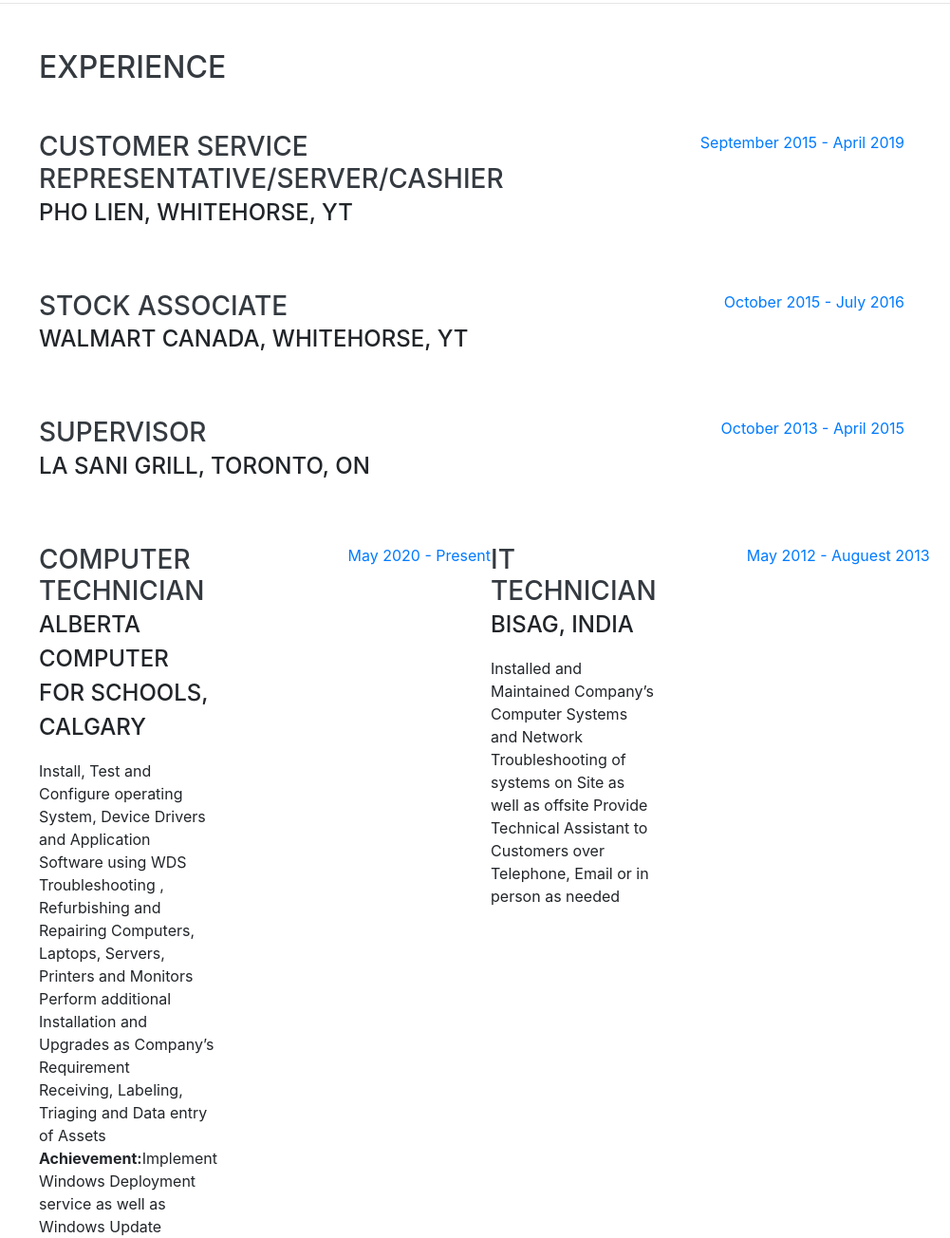
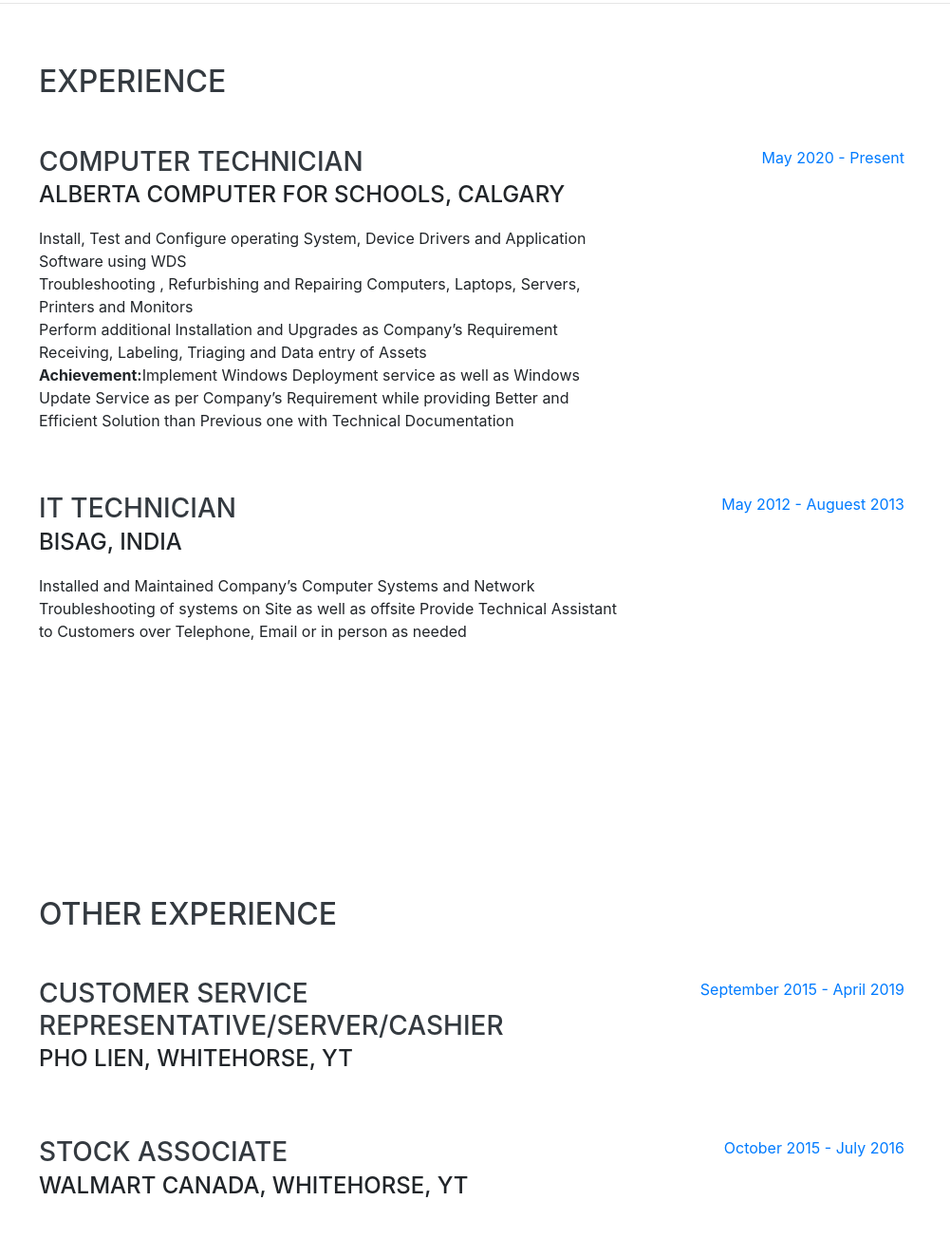
Before and after one commit to ankitpatel710/ankitpatel710.github.io, a website with bundled scripts: page index.html in a window 1280 px wide. Shown: the part 2399-3703 px from the top of the page at 95% size, without its empty margins (279-1280 px from the left). Built offline with nearby package versions, Linux system fonts and the light colour scheme; a web font is replaced by a local one.

Commit message:
Update index.html

```diff
--- a/index.html
+++ b/index.html
@@ -295,44 +295,10 @@
           >
             <div class="resume-content">
               <h3 class="mb-0">
-                Customer Service Representative/Server/Cashier
+                Computer Technician
               </h3>
-              <div class="subheading mb-3">Pho Lien, Whitehorse, YT</div>
-            </div>
-            <div class="resume-date text-md-right">
-              <span class="text-primary">September 2015 - April 2019</span>
-            </div>
-          </div>
-
-          <div
-            class="resume-item d-flex flex-column flex-md-row justify-content-between mb-5"
-          >
-            <div class="resume-content">
-              <h3 class="mb-0">Stock Associate</h3>
-              <div class="subheading mb-3">Walmart Canada, Whitehorse, YT</div>
-            </div>
-            <div class="resume-date text-md-right">
-              <span class="text-primary">October 2015 - July 2016</span>
-            </div>
-          </div>
-          <div
-            class="resume-item d-flex flex-column flex-md-row justify-content-between mb-5"
-          >
-            <div class="resume-content">
-              <h3 class="mb-0">Supervisor</h3>
-              <div class="subheading mb-3">La Sani Grill, Toronto, ON</div>
-            </div>
-            <div class="resume-date text-md-right">
-              <span class="text-primary">October 2013 - April 2015</span>
-            </div>
-          </div>
-            <div
-            class="resume-item d-flex flex-column flex-md-row justify-content-between mb-5"
-          >
-           <div class="resume-content">
-              <h3 class="mb-0">Computer Technician </h3>
               <div class="subheading mb-3">Alberta Computer for Schools, Calgary</div>
-              <p>
+			   <p>
                 Install, Test and Configure operating System, Device Drivers and Application Software using WDS <br>
 				Troubleshooting , Refurbishing and Repairing Computers, Laptops, Servers, Printers and Monitors <br>
 				Perform additional Installation and Upgrades as Company’s Requirement <br>
@@ -344,13 +310,15 @@
             <div class="resume-date text-md-right">
               <span class="text-primary">May 2020 - Present</span>
             </div>
-			<div
+          </div>
+
+          <div
             class="resume-item d-flex flex-column flex-md-row justify-content-between mb-5"
           >
-           <div class="resume-content">
-              <h3 class="mb-0">IT Technician </h3>
+            <div class="resume-content">
+              <h3 class="mb-0">IT Technician</h3>
               <div class="subheading mb-3">BISAG, India</div>
-              <p>
+			   <p>
                 Installed and Maintained Company’s Computer Systems and Network
 				Troubleshooting of systems on Site as well as offsite
 				Provide Technical Assistant to Customers over Telephone, Email or in person as needed
@@ -359,8 +327,7 @@
             <div class="resume-date text-md-right">
               <span class="text-primary">May 2012 - Auguest 2013</span>
             </div>
-			</div>
-        </div>
+          </div>
 		</div>
       </section>
      <section
```
